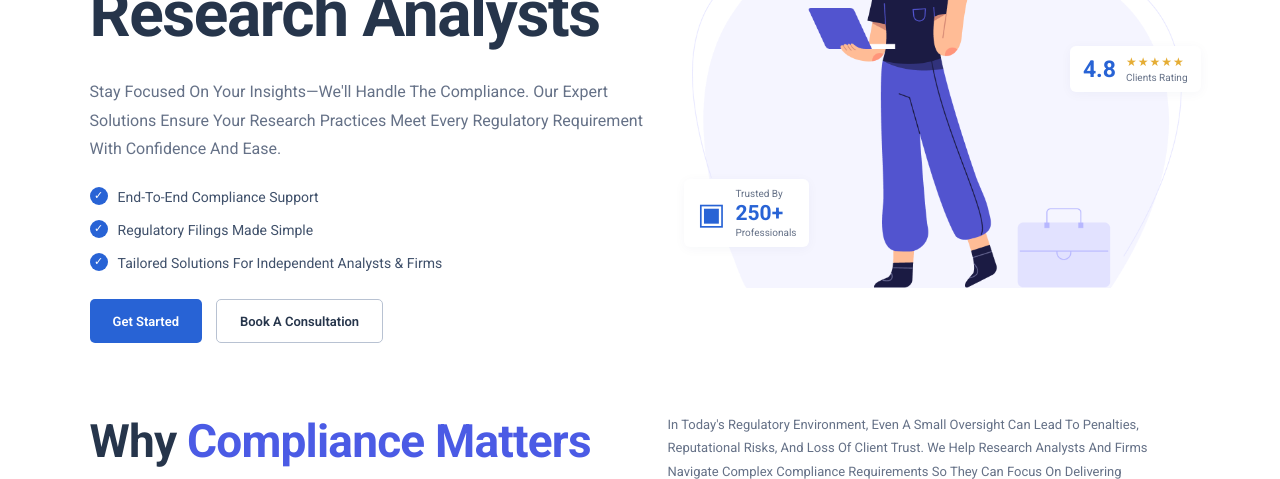
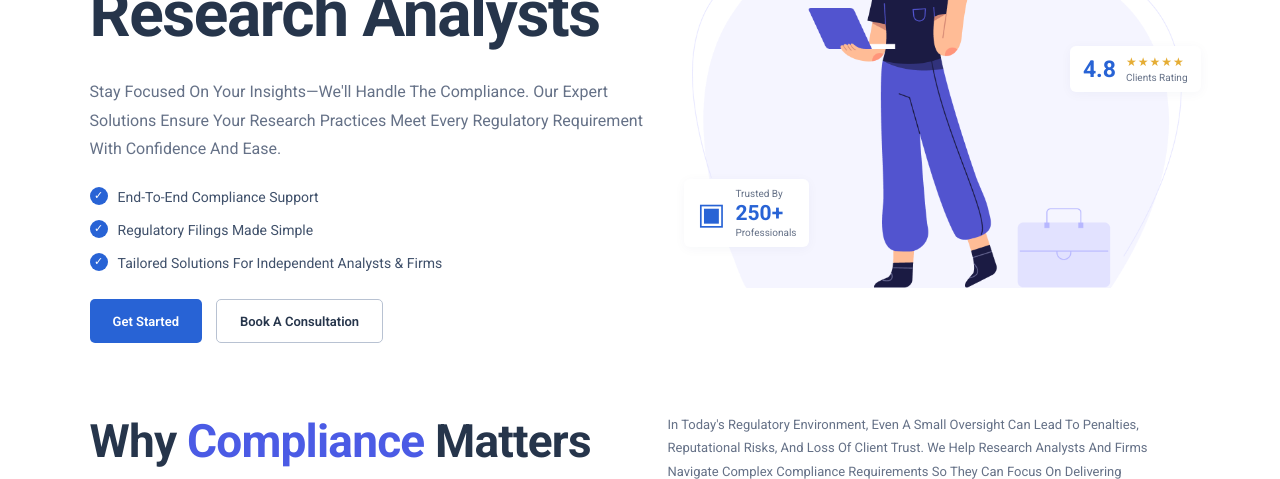
Before and after one commit to rajputpiyush491-commits/complisure-website, a plain HTML site: page index.html in a window 1280 px wide. Shown: the part 297-776 px from the top of the page. Drawn offline with Linux system fonts and the light colour scheme.

Commit message:
Update index.html

```diff
--- a/index.html
+++ b/index.html
@@ -120,7 +120,7 @@
 
                 <div class="heading-title">
                     <h2>
-                        Why <span>Compliance Matters</span>
+                        Why <span>Compliance </span>Matters<br>
                         For Research Analysts
                     </h2>
 
```
